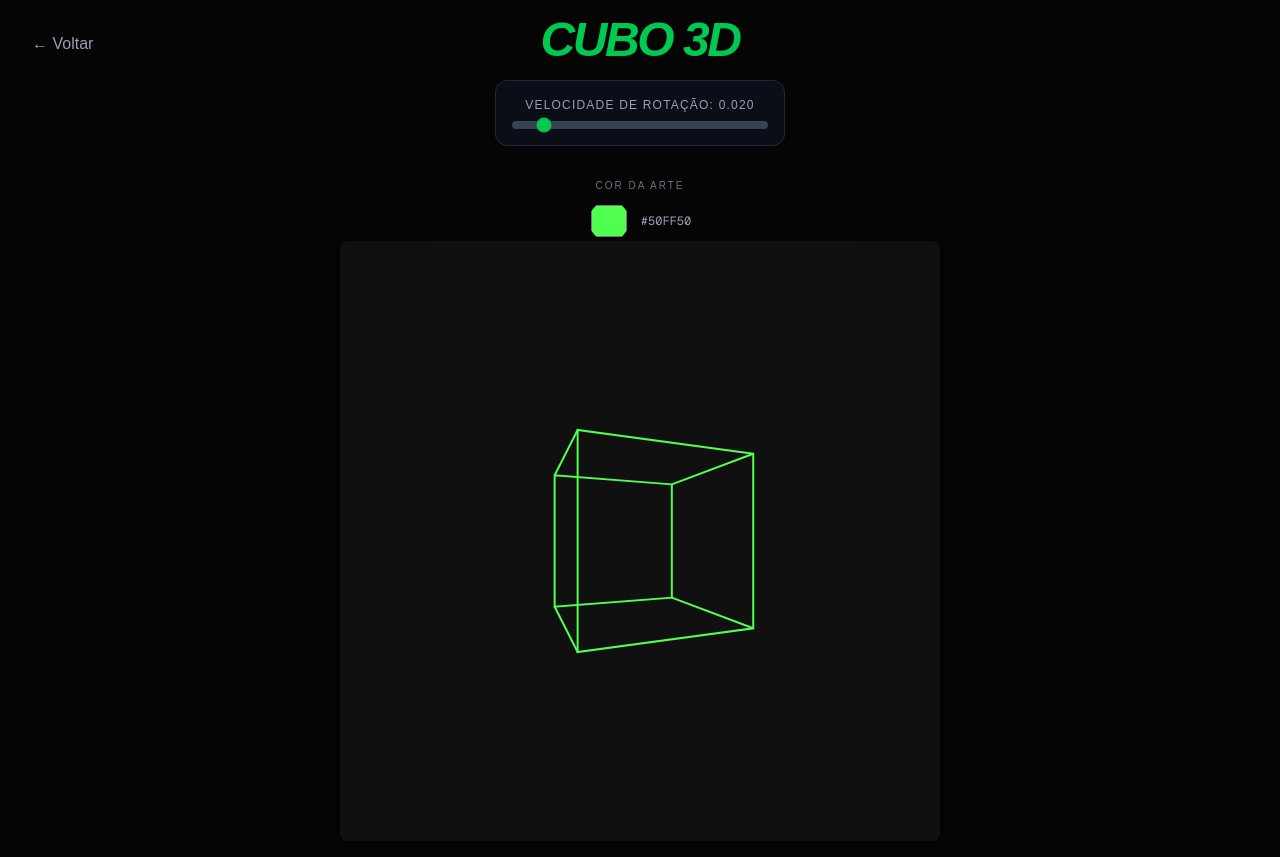
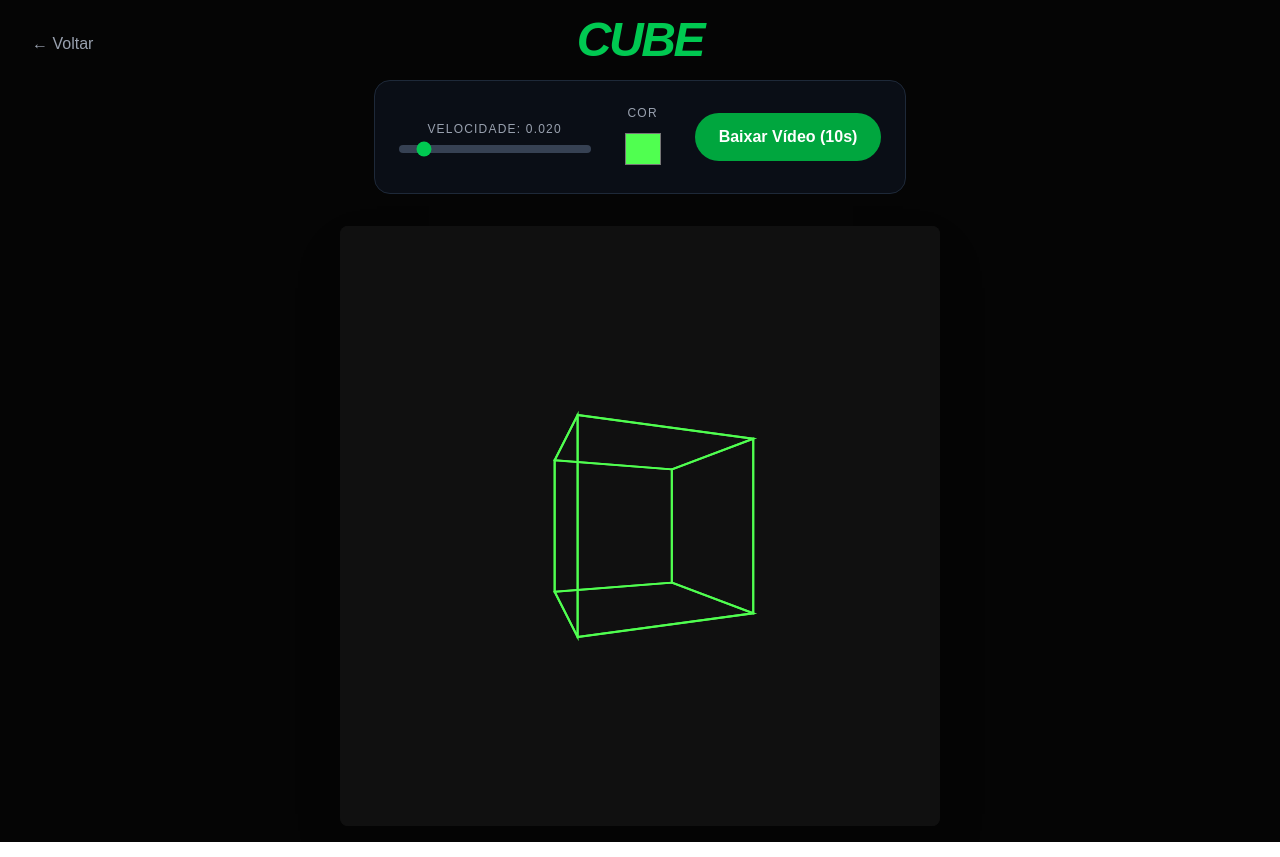
Before and after one commit to caioapolonio/pseudo-3d, a Next.js app: page /art/cube in a window 1280 px wide. Built offline with nearby package versions, Linux system fonts and the light colour scheme.

Commit message:
feat: add record button

```diff
--- a/app/art/[id]/page.tsx
+++ b/app/art/[id]/page.tsx
@@ -1,6 +1,6 @@
 'use client'
 import { useParams, useRouter } from 'next/navigation'
-import { useState } from 'react'
+import { useRef, useState, useEffect } from 'react'
 import { ARTS } from '@/lib/arts'
 import ArtCanvas from '@/app/components/ArtCanvas'
 import Link from 'next/link'
@@ -8,10 +8,62 @@ import Link from 'next/link'
 export default function ArtPage() {
   const params = useParams()
   const router = useRouter()
+  const canvasRef = useRef<HTMLCanvasElement>(null)
 
   const [speed, setSpeed] = useState(0.02)
   const [color, setColor] = useState('#50FF50')
+  const [isRecording, setIsRecording] = useState(false)
+  const [progress, setProgress] = useState(0)
+
   const art = ARTS.find((a) => a.id === params.id)
+
+  const handleDownloadVideo = () => {
+    const canvas = canvasRef.current
+    if (!canvas) return
+
+    setIsRecording(true)
+    setProgress(0)
+
+    const stream = canvas.captureStream(60)
+    const recorder = new MediaRecorder(stream, {
+      mimeType: 'video/webm',
+      videoBitsPerSecond: 10000000,
+    })
+    const chunks: Blob[] = []
+
+    const duration = 10000
+    const intervalTime = 100
+    const increment = (intervalTime / duration) * 100
+
+    const progressInterval = setInterval(() => {
+      setProgress((prev) => {
+        if (prev >= 100) {
+          clearInterval(progressInterval)
+          return 100
+        }
+        return prev + increment
+      })
+    }, intervalTime)
+
+    recorder.ondataavailable = (e) => chunks.push(e.data)
+    recorder.onstop = () => {
+      clearInterval(progressInterval)
+      const blob = new Blob(chunks, { type: 'video/webm' })
+      const url = URL.createObjectURL(blob)
+      const a = document.createElement('a')
+      a.href = url
+      a.download = `${art?.id || 'art'}-recording.webm`
+      a.click()
+      URL.revokeObjectURL(url)
+      setIsRecording(false)
+      setProgress(0)
+    }
+
+    recorder.start()
+    setTimeout(() => {
+      if (recorder.state !== 'inactive') recorder.stop()
+    }, duration)
+  }
 
   if (!art) {
     return (
@@ -34,47 +86,66 @@ export default function ArtPage() {
       </button>
 
       <h1 className="text-5xl font-black mb-4 tracking-tighter uppercase italic text-green-500">
-        {art.nome}
+        {art.name}
       </h1>
 
-      <div className="mb-8 flex flex-col items-center gap-2 bg-gray-900/50 p-4 rounded-xl border border-gray-800">
-        <label
-          htmlFor="speed"
-          className="text-xs uppercase tracking-widest text-gray-400"
-        >
-          Velocidade de Rotação: {speed.toFixed(3)}
+      {/* Controles */}
+      <div className="mb-8 flex flex-col md:flex-row items-center gap-8 bg-gray-900/50 p-6 rounded-2xl border border-gray-800">
+        <div className="flex flex-col items-center gap-2">
+          <label className="text-xs uppercase tracking-widest text-gray-400">
+            Velocidade: {speed.toFixed(3)}
           </label>
           <input
-          id="speed"
             type="range"
             min="0"
             max="0.2"
             step="0.001"
             value={speed}
             onChange={(e) => setSpeed(parseFloat(e.target.value))}
-          className="w-64 h-2 bg-gray-700 rounded-lg appearance-none cursor-pointer accent-green-500"
+            className="w-48 h-2 bg-gray-700 rounded-lg appearance-none cursor-pointer accent-green-500"
           />
         </div>
 
         <div className="flex flex-col items-center gap-2">
-        <label className="text-[10px] uppercase tracking-[0.2em] text-gray-500">
-          Cor da Arte
+          <label className="text-xs uppercase tracking-widest text-gray-400">
+            Cor
           </label>
-        <div className="flex items-center gap-3">
           <input
             type="color"
             value={color}
             onChange={(e) => setColor(e.target.value)}
-            className="w-10 h-10 bg-transparent border-none cursor-pointer rounded-full overflow-hidden"
+            className="w-10 h-10 bg-transparent border-none cursor-pointer"
           />
-          <span className="text-xs font-mono text-gray-400">
-            {color.toUpperCase()}
-          </span>
+        </div>
+
+        <div className="flex flex-col items-center gap-3">
+          <button
+            onClick={handleDownloadVideo}
+            disabled={isRecording}
+            className={`px-6 py-3 rounded-full font-bold transition-all min-w-[160px] ${
+              isRecording
+                ? 'bg-red-900 text-red-200'
+                : 'bg-green-600 hover:bg-green-500 text-white'
+            }`}
+          >
+            {isRecording ? 'Gravando...' : 'Baixar Vídeo (10s)'}
+          </button>
+
+          {/* Barra de Progresso */}
+          {isRecording && (
+            <div className="w-full bg-gray-800 h-1.5 rounded-full overflow-hidden">
+              <div
+                className="bg-red-500 h-full transition-all duration-100 ease-linear"
+                style={{ width: `${progress}%` }}
+              />
+            </div>
+          )}
         </div>
       </div>
 
       <div className="relative group">
         <ArtCanvas
+          ref={canvasRef}
           artData={art.data}
           width={600}
           height={600}
--- a/app/components/ArtCanvas.tsx
+++ b/app/components/ArtCanvas.tsx
@@ -1,5 +1,5 @@
 'use client'
-import { useEffect, useRef } from 'react'
+import { useEffect, useRef, useImperativeHandle, forwardRef } from 'react'
 
 interface Point3D {
   x: number
@@ -25,16 +25,22 @@ interface ArtCanvasProps {
   color?: string
 }
 
-export default function ArtCanvas({
+const ArtCanvas = forwardRef(
+  (
+    {
       artData,
       width = 400,
       height = 400,
       rotationSpeed = 0.02,
       color = '#50FF50',
-}: ArtCanvasProps) {
+    }: ArtCanvasProps,
+    ref,
+  ) => {
     const canvasRef = useRef<HTMLCanvasElement>(null)
     const speedRef = useRef(rotationSpeed)
     const colorRef = useRef(color)
+
+    useImperativeHandle(ref, () => canvasRef.current)
 
     useEffect(() => {
       speedRef.current = rotationSpeed
@@ -49,7 +55,11 @@ export default function ArtCanvas({
       if (!canvas) return
 
       const ctx = canvas.getContext('2d')
+
       if (!ctx) return
+
+      ctx.imageSmoothingEnabled = true
+      ctx.imageSmoothingQuality = 'high'
 
       const { vs, fs } = artData()
       let angle = 0
@@ -57,7 +67,10 @@ export default function ArtCanvas({
 
       const BACKGROUND = '#101010'
 
-    const project = ({ x, y, z }: Point3D): Point2D => ({ x: x / z, y: y / z })
+      const project = ({ x, y, z }: Point3D): Point2D => ({
+        x: x / z,
+        y: y / z,
+      })
 
       const translate_z = ({ x, y, z }: Point3D, dz: number): Point3D => ({
         x,
@@ -118,4 +131,7 @@ export default function ArtCanvas({
         className="rounded-lg shadow-2xl bg-[#101010]"
       />
     )
-}
+  },
+)
+ArtCanvas.displayName = 'ArtCanvas'
+export default ArtCanvas
--- a/app/page.tsx
+++ b/app/page.tsx
@@ -15,7 +15,7 @@ export default function Home() {
             className="border border-gray-700 p-4 hover:border-green-500 transition"
           >
             <ArtCanvas artData={art.data} width={300} height={300} />
-            <h2 className="mt-4 text-xl text-center">{art.nome}</h2>
+            <h2 className="mt-4 text-xl text-center">{art.name}</h2>
           </Link>
         ))}
       </div>
--- a/lib/arts/cube.ts
+++ b/lib/arts/cube.ts
@@ -12,12 +12,12 @@ export const cubeData = () => {
   ]
 
   const fs = [
-    [0, 1, 2, 3],
-    [4, 5, 6, 7],
-    [0, 4],
-    [1, 5],
-    [2, 6],
-    [3, 7],
+    [0, 1, 2, 3], // Tampa frente
+    [4, 5, 6, 7], // Tampa fundo
+    [0, 3, 7, 4], // Lado direito
+    [1, 2, 6, 5], // Lado esquerdo
+    [0, 1, 5, 4], // Topo
+    [3, 2, 6, 7], // Base
   ]
   return { vs, fs }
 }
--- a/lib/arts/index.ts
+++ b/lib/arts/index.ts
@@ -4,12 +4,12 @@ import { cubeData } from './cube'
 export const ARTS = [
   {
     id: 'donut',
-    nome: 'Donut 3D',
+    name: 'Donut',
     data: donutData,
   },
   {
     id: 'cube',
-    nome: 'Cubo 3D',
+    name: 'Cube',
     data: cubeData,
   },
 ]
```
Lines whose indentation alone changed are shown as unchanged.
